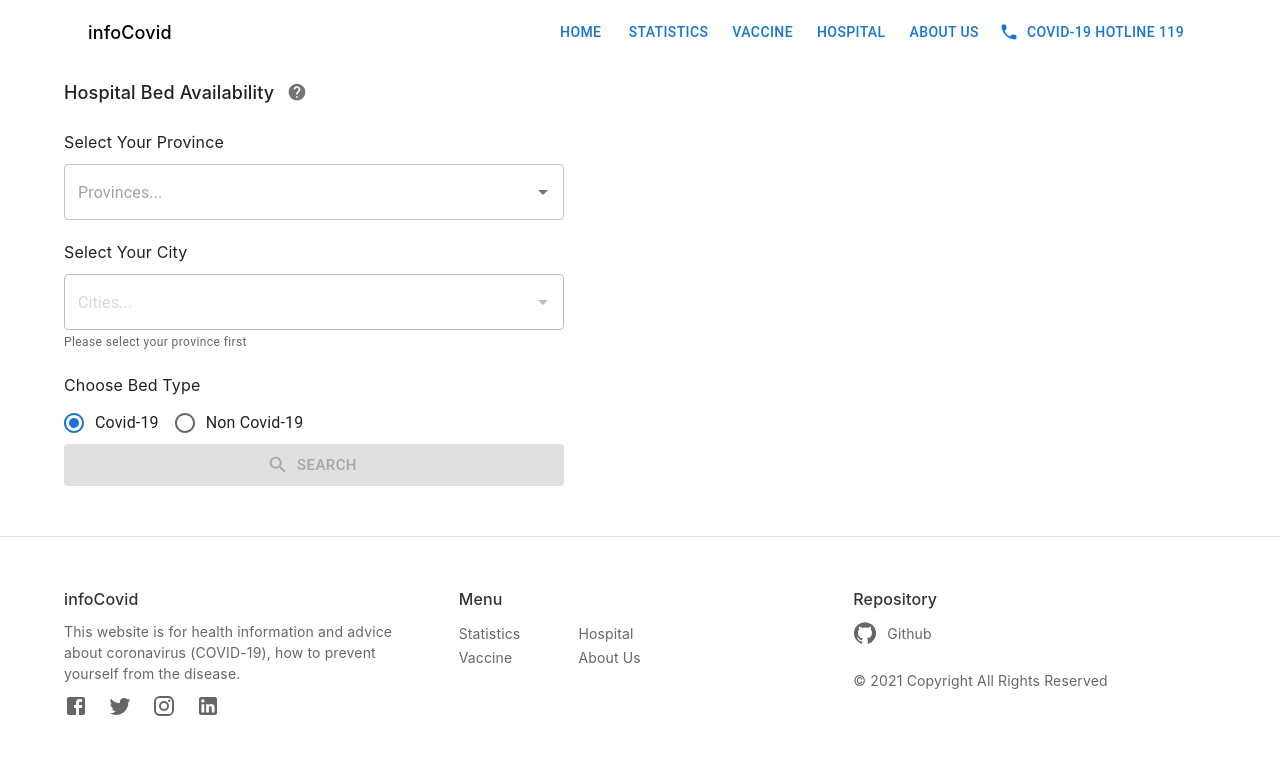
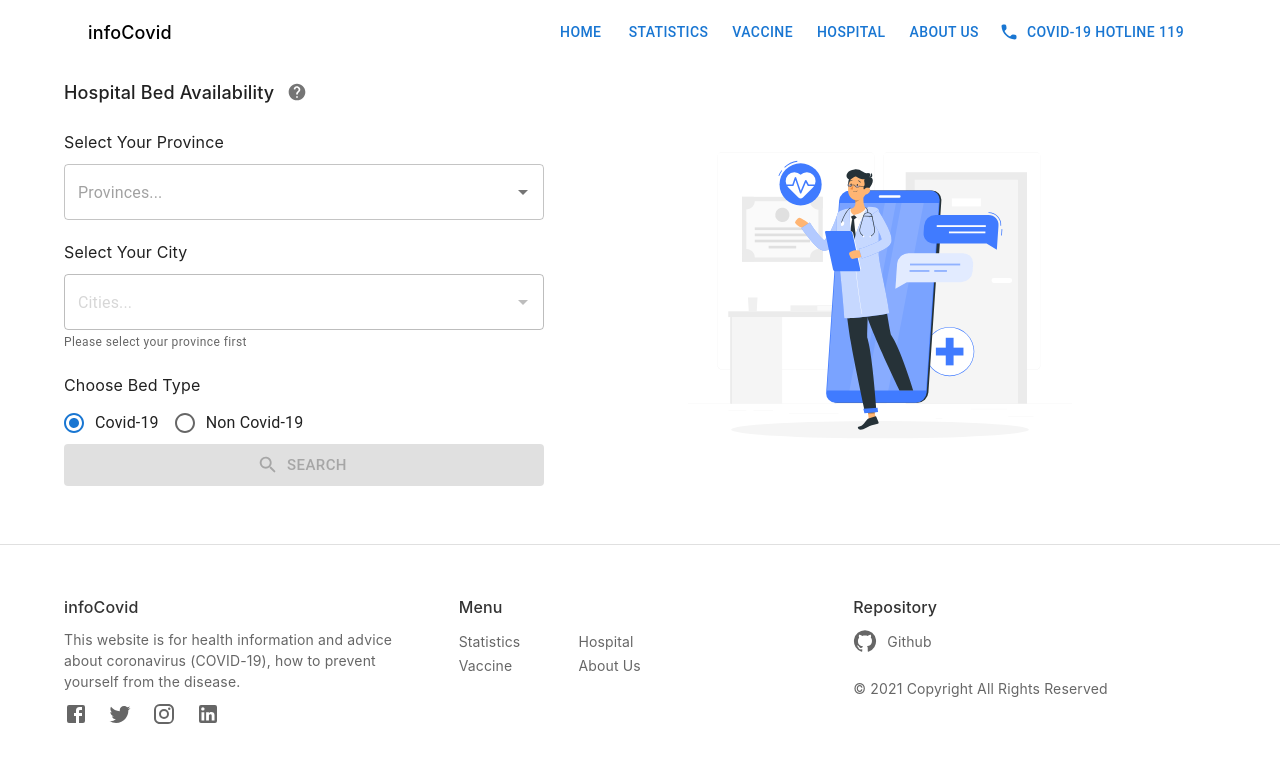
Before and after one commit to niceDeve/info-covid, a Next.js app: page /hospital in a window 1280 px wide. Shown: the top 762 px of the page. Built offline with nearby package versions, Linux system fonts and the light colour scheme; no server answers.

Commit message:
add illustration

```diff
--- a/components/Search/Search.js
+++ b/components/Search/Search.js
@@ -46,13 +46,7 @@ export default function Search() {
   };
 
   return (
-    <div>
-      <Box
-        sx={{
-          width: {
-            md: 500,
-          },
-        }}>
+    <Box>
       <p className={classes.formTitle}>Select Your Province</p>
       <Autocomplete
         disablePortal
@@ -131,6 +125,5 @@ export default function Search() {
         </Button>
       </div>
     </Box>
-    </div>
   );
 }
--- a/pages/hospital/index.js
+++ b/pages/hospital/index.js
@@ -1,10 +1,12 @@
 import Head from "next/head";
+import Image from "next/image";
 import { useState } from "react";
-import { Box, Container } from "@mui/material";
+import { Box, Container, Grid } from "@mui/material";
 import Search from "../../components/Search/Search";
 import MyTooltip from "../../components/Tooltip/Tooltip";
 import { makeStyles } from "@mui/styles";
 import styles from "../../styles/pages/hospital.style";
+import doctor from "../../public/doctor2.svg";
 const useStyles = makeStyles(styles);
 
 export default function Hospital() {
@@ -28,7 +30,16 @@ export default function Hospital() {
             </div>
           </div>
         </Box>
-        <Search />
+        <Grid container>
+          <Grid item xs={12} sm={12} md={5} order={{ xs: 2, md: 1 }}>
+            <Search />
+          </Grid>
+          <Grid item xs={10} sm={8} md={4} style={{ display: "block", margin: "auto" }} order={{ xs: 1, md: 2 }}>
+            <div style={{ display: "block !important" }}>
+              <Image src={doctor} alt='illustration' width={400} height={400} layout='responsive' />
+            </div>
+          </Grid>
+        </Grid>
       </Container>
     </div>
   );
```
Also changed, not shown: public/doctor2.svg (added). Lines whose indentation alone changed are shown as unchanged.
